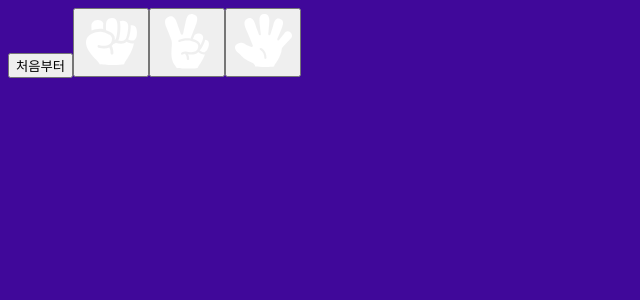
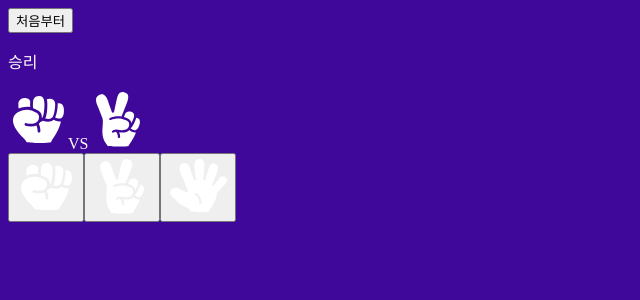
Before and after one commit to devwqc/codeit-rock-scissor-paper, a React (Create React App) app: page / in a window 1280 px wide. Shown: the top 300 px of the page, without its empty margins (0-640 px from the left). Built offline with nearby package versions, Linux system fonts and the light colour scheme.

Commit message:
feat: useState를 활용한 가위바위보 구현

```diff
--- a/src/App.js
+++ b/src/App.js
@@ -1,15 +1,44 @@
-import Button from './Button.js';
-import HandButton from './HandButton.js';
+import { useState } from 'react';
+import Button from './Button';
+import HandButton from './HandButton';
+import HandIcon from './HandIcon';
+import { compareHand, generateRandomHand } from './utils';
+
+function getResult(me, other) {
+  const comparison = compareHand(me, other);
+  if (comparison > 0) return '승리';
+  if (comparison < 0) return '패배';
+  return '무승부';
+}
 
 function App() {
-  const handleButtonClick = (value) => console.log(value);
-  const handleClearClick = () => console.log('처음부터');
+  const [hand, setHand] = useState('rock');
+  const [otherHand, setOtherHand] = useState('scissor');
+
+  const handleButtonClick = (nextHand) => {
+    setHand(nextHand);
+    setOtherHand(generateRandomHand());
+  };
+
+  const handleClearClick = () => {
+    setHand('rock');
+    setOtherHand('rock');
+  };
+
   return (
     <div>
       <Button onClick={handleClearClick}>처음부터</Button>
-      <HandButton value="rock" onClick={handleButtonClick} />
-      <HandButton value="scissor" onClick={handleButtonClick} />
-      <HandButton value="paper" onClick={handleButtonClick} />
+      <p>{getResult(hand, otherHand)}</p>
+      <div>
+        <HandIcon value={hand} />
+        VS
+        <HandIcon value={otherHand} />
+      </div>
+      <div>
+        <HandButton value="rock" onClick={handleButtonClick} />
+        <HandButton value="scissor" onClick={handleButtonClick} />
+        <HandButton value="paper" onClick={handleButtonClick} />
+      </div>
     </div>
   );
 }
--- /dev/null
+++ b/src/utils.js
@@ -0,0 +1,22 @@
+const HANDS = ['rock', 'scissor', 'paper'];
+
+const WINS = {
+  rock: 'scissor',
+  scissor: 'paper',
+  paper: 'rock',
+};
+
+export function compareHand(a, b) {
+  if (WINS[a] === b) return 1;
+  if (WINS[b] === a) return -1;
+  return 0;
+}
+
+function random(n) {
+  return Math.floor(Math.random() * n);
+}
+
+export function generateRandomHand() {
+  const idx = random(HANDS.length);
+  return HANDS[idx];
+}
```
